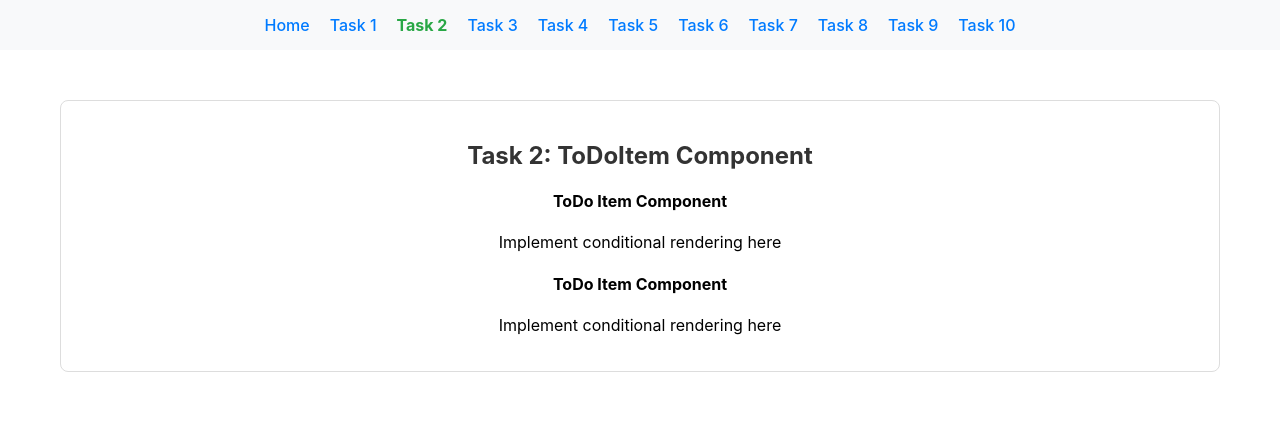
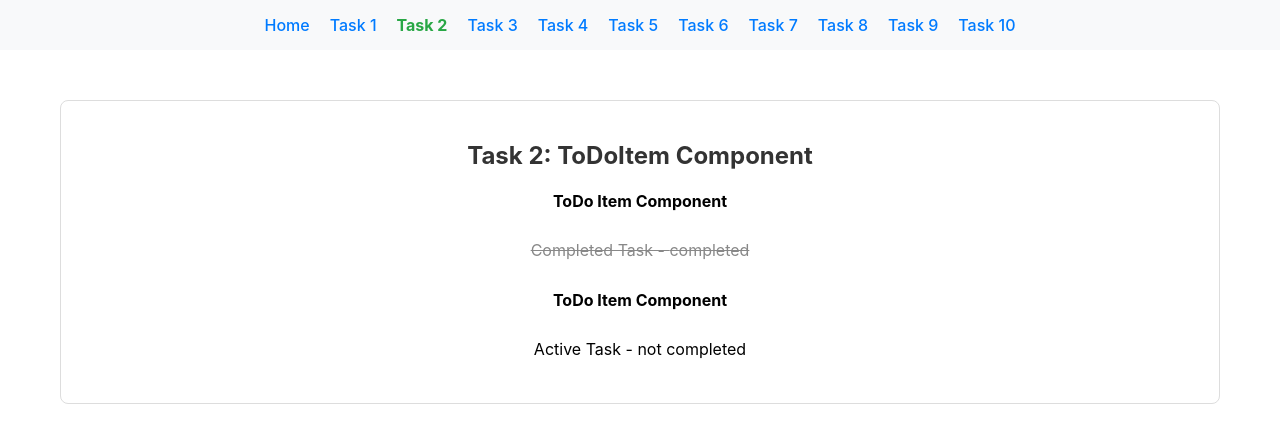
Before and after one commit to VladZheleznov/node.js-pre-training-assignment-solution, a React (Create React App) app in the folder React-CSS/react-todo-app/: page /task-02 in a window 1280 px wide. Shown: the top 442 px of the page. Built offline with nearby package versions, Linux system fonts and the light colour scheme.

Commit message:
feat: implement the ToDoItem component

```diff
--- a/React-CSS/react-todo-app/src/solutions/task-02/ToDoItem.tsx
+++ b/React-CSS/react-todo-app/src/solutions/task-02/ToDoItem.tsx
@@ -46,11 +46,18 @@ export const ToDoItem: React.FC<TodoItemProps> = ({ todo }) => {
   // Example usage:
   // <ToDoItem todo={{ id: 1, title: 'Learn React', completed: true }} />
 
+  const itemStyle: React.CSSProperties = {
+    textDecoration: todo.completed ? 'line-through' : 'none',
+    color: todo.completed ? '#888888' : '#000000',
+    padding: '8px',
+  };
+
   return (
     <div>
-      {/* TODO: Replace this with your implementation */}
       <h4>ToDo Item Component</h4>
-      <p>Implement conditional rendering here</p>
+      <p style={itemStyle}>
+        {todo.title} - {todo.completed ? 'completed' : 'not completed'}
+      </p>
     </div>
   );
 };
```
